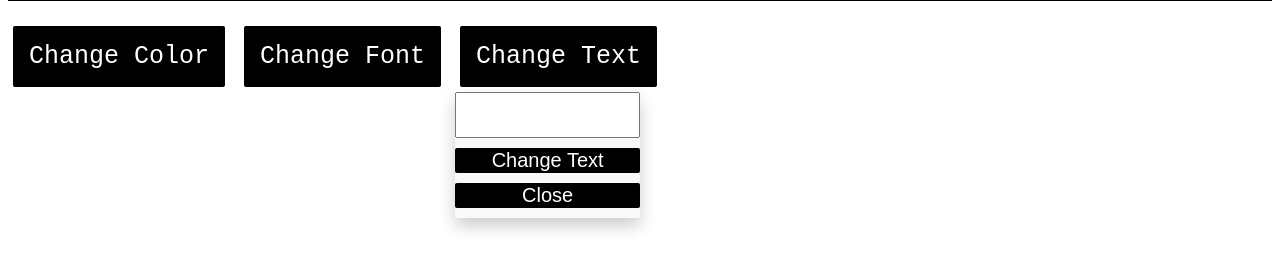
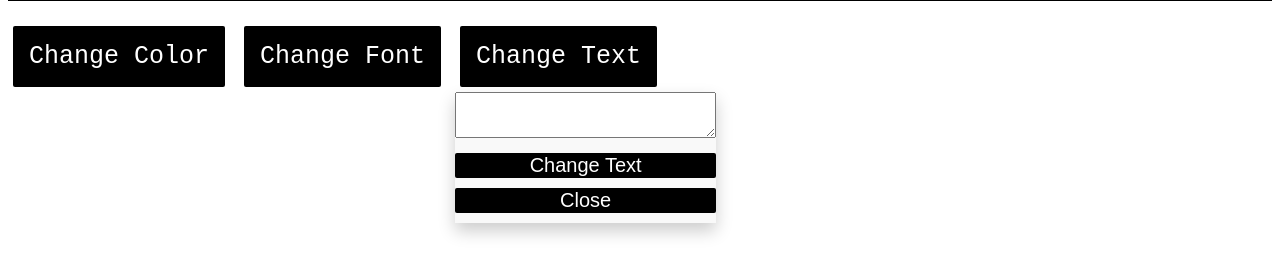
Before and after one commit to adalei1801/AltText, a plain HTML site: page index.html in a window 1280 px wide. Both pictures are taken after a click on the button "Change Text". Shown: the part 201-476 px from the top of the page. Drawn offline with Linux system fonts and the light colour scheme; a web font is replaced by a local one.

Commit message:
input made text area

```diff
--- a/index.html
+++ b/index.html
@@ -46,7 +46,9 @@
 <div class="dropdown">
     <button class="dropbtn" id="changeTextCover" onclick="showContent ()" >Change Text</button>
     <div class="dropdowncontent" id="textcontent">
-        <input type="text" id="textInput">
+        <div id="textdiv">
+        <textarea name="text" row="5" cols="30" id="textInput"></textarea>
+        </div>
         <button onclick="changeText ()" id="changeTextBtn">Change Text</button>
         <button onclick="hideBox ()" id="closeText">Close</button>
     </div>
--- a/style.css
+++ b/style.css
@@ -29,7 +29,7 @@ hr {
     margin-bottom: 20px;
 }
 
-input[type=text] {
+textarea {
     height: 40px;
     text-align: center;
 }
@@ -93,6 +93,10 @@ input[type=text] {
     background-color: white;
     color: black;
     border-radius: 2px;
+}
+
+#textdiv {
+    text-align: center;
 }
 
 #redBtn {
```
